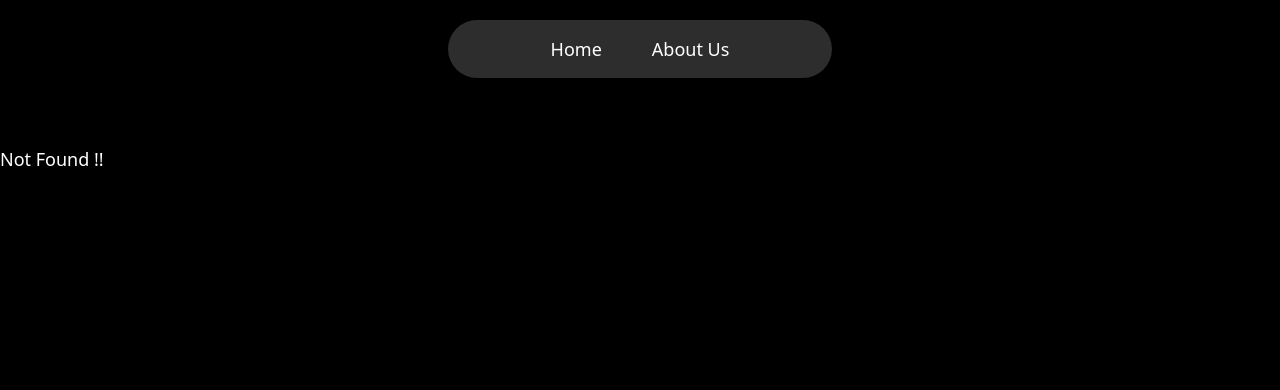
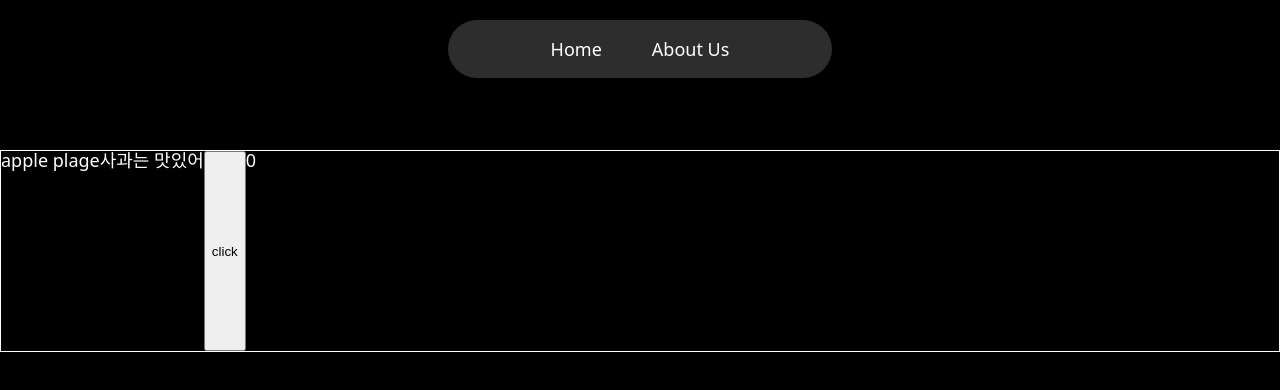
Before and after one commit to uudeok/nomadcoder-nextjs, a Next.js app: page /apple in a window 1280 px wide. Before the commit this address had no page. Shown: the top 390 px of the page. Built offline with nearby package versions, Linux system fonts and the light colour scheme.

Commit message:
csr prefetch test (6)

```diff
--- /dev/null
+++ b/app/apple/page.jsx
@@ -0,0 +1,24 @@
+'use client';
+
+import { useState } from 'react';
+import styles from '../../styles/apple.module.css';
+
+const Apple = () => {
+    const [count, setCount] = useState(0);
+
+    const handleCount = () => {
+        setCount((prev) => prev + 1);
+    };
+
+    return (
+        <div className={styles.apple}>
+            <div>apple plage</div>
+            <div>사과는 맛있어 </div>
+
+            <button onClick={handleCount}>click</button>
+            <span>{count}</span>
+        </div>
+    );
+};
+
+export default Apple;
--- /dev/null
+++ b/app/banana/page.jsx
@@ -0,0 +1,5 @@
+const Banana = () => {
+    return <div>Banana plage</div>;
+};
+
+export default Banana;
--- /dev/null
+++ b/app/strawberry/page.jsx
@@ -0,0 +1,5 @@
+const Strawberry = () => {
+    return <div>Strawberry plage</div>;
+};
+
+export default Strawberry;
--- a/components/navigation.jsx
+++ b/components/navigation.jsx
@@ -13,9 +13,7 @@ export default function Navigation() {
                     <Link href="/">Home</Link> {path === '/' ? '🔥' : ''}
                 </li>
                 <li>
-                    <Link href="/about-us" prefetch={false}>
-                        About Us
-                    </Link>
+                    <Link href="/about-us">About Us</Link>
                     {path === '/about-us' ? '🔥' : ''}
                 </li>
             </ul>
--- /dev/null
+++ b/styles/apple.module.css
@@ -0,0 +1,6 @@
+.apple {
+    border: 1px solid white;
+    display: flex;
+    margin: 0 auto;
+    height: 200px;
+}
```
Also changed, not shown: app/about-us/page.jsx (+10 -2 lines).
